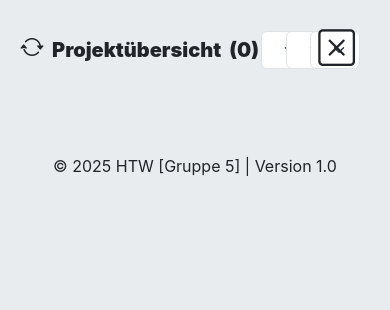
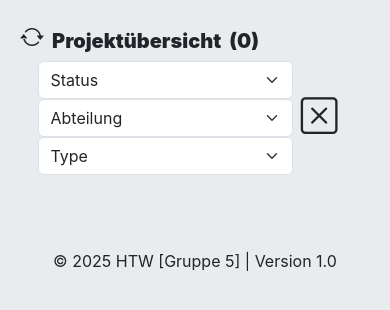
Before and after one commit to ExvalDev/blueAnt, a PHP site: page / in a window 390 px wide. Shown: the top 310 px of the page. Run offline with PHP 8.4, Linux system fonts and the light colour scheme; data that the repository does not hold is empty; some libraries are stand-ins or nearby versions.

Commit message:
mobile version

```diff
--- a/assets/css/style.css
+++ b/assets/css/style.css
@@ -307,4 +307,29 @@ main {
     .grid {
         grid-template-columns: 1fr; /* 1 column on extra small screens */
     }
+
+    .list {
+        overflow-y: scroll;
+        overflow-x: clip;
+
+        display: grid;
+        grid-template-columns: repeat(auto-fill, minmax(300px, 1fr));
+        gap: 10px;
+    }
+
+    .topbar{
+
+        flex-wrap: wrap;
+    }
+
+    .filterMobile{
+
+        flex-wrap: wrap;
+    }
+
+    .filterMobileContainer{
+
+        width: 300px;
+        margin: auto;
+    }
 }
--- a/index.php
+++ b/index.php
@@ -67,10 +67,10 @@ try {
                     <h1>Projektübersicht</h1>
                     <h1>(<?= count($projects) ?>)</h1>
                 </div>
-                <div class="d-flex gap-2 align-items-center jusifiy-content-end">
+                <div class="d-flex gap-2 align-items-center jusifiy-content-end filterMobileContainer">
                     <form method="GET" action="" class="d-flex align-items-center jusifiy-content-end">
-                        <div class="row d-flex justify-content-end">
-                            <div class="col-4">
+                        <div class="row d-flex justify-content-end filterMobile">
+                            <div class="col-12 col-sm-4 ">
                                 <select class="form-select" name="status" aria-label="Filter Status"
                                     onchange="this.form.submit()">
                                     <option value="" <?= empty($_GET['status']) ? 'selected' : '' ?>>Status</option>
@@ -82,7 +82,7 @@ try {
                                     ?>
                                 </select>
                             </div>
-                            <div class="col-3"><select class="form-select" name="department" aria-label="filter Department"
+                            <div class="col-12 col-sm-3 "><select class="form-select" name="department" aria-label="filter Department"
                                     onchange="this.form.submit()">
                                     <option value="" <?= empty($_GET['department']) ? 'selected' : '' ?>>Abteilung</option>
                                     <?php
@@ -93,7 +93,7 @@ try {
                                     ?>
                                 </select>
                             </div>
-                            <div class="col-3">
+                            <div class="col-12 col-sm-3">
                                 <select class="form-select" name="type" aria-label="filter Type"
                                     onchange="this.form.submit()">
                                     <option value="" <?= empty($_GET['type']) ? 'selected' : '' ?>>Type</option>
```
